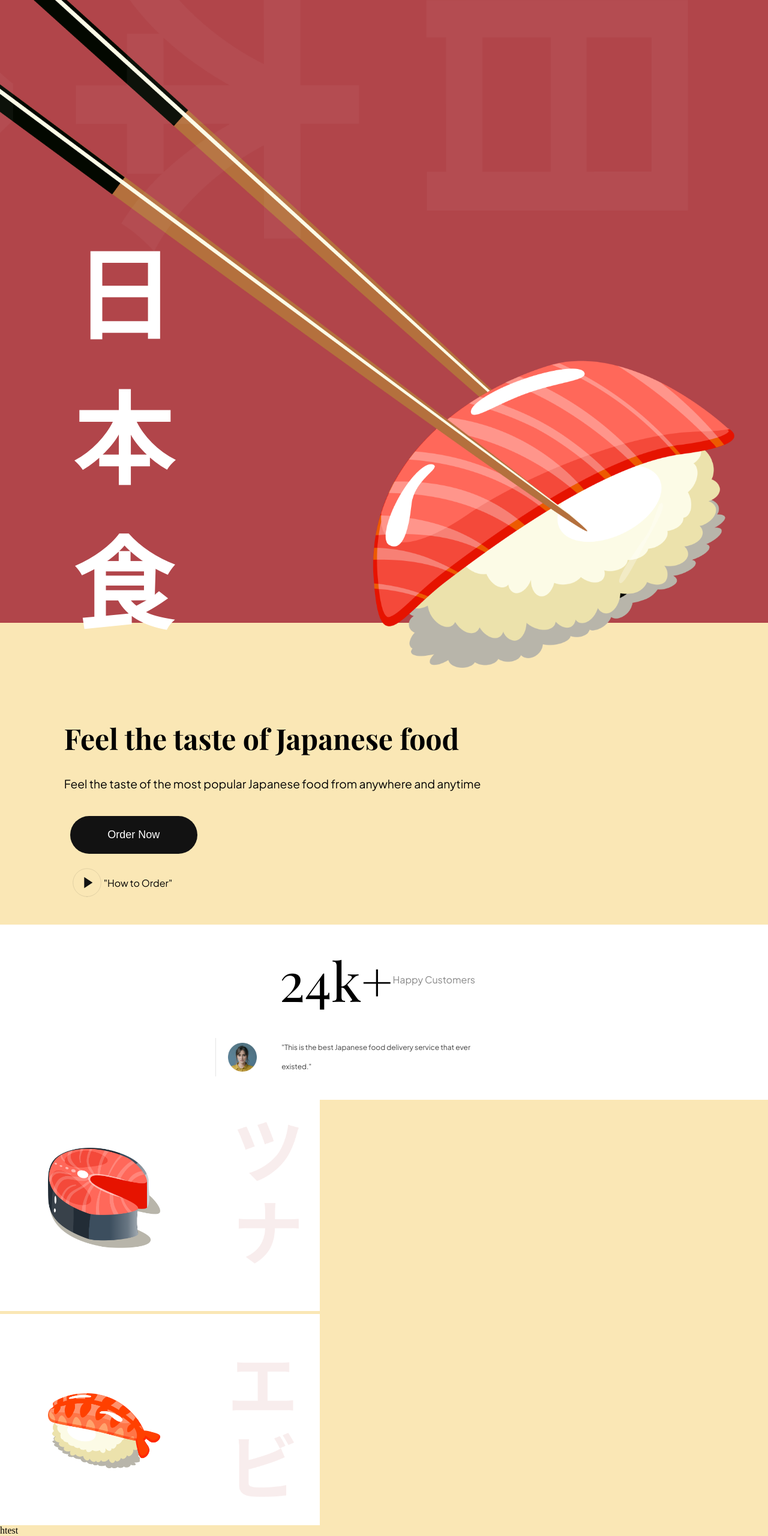
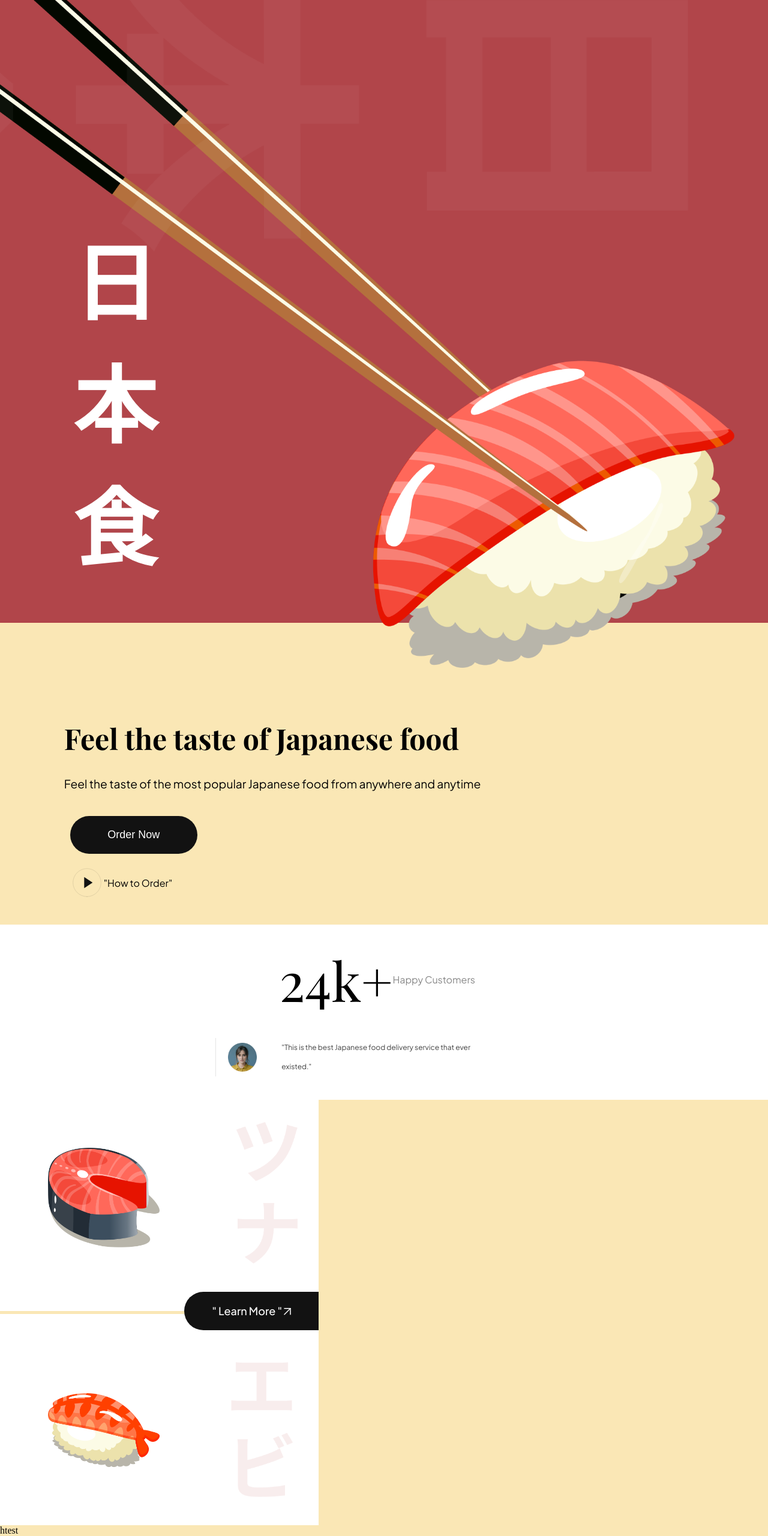
Before and after one commit to xolohee71/sushigrid, a website built with Vite: page index.html in a window 1280 px wide. Shown: the part 240-2800 px from the top of the page at 60% size. Built offline with nearby package versions, Linux system fonts and the light colour scheme; files whose address does not match are found by name.

Commit message:
added button and fix desktop view for about right card

```diff
--- a/css/sections/about.css
+++ b/css/sections/about.css
@@ -16,6 +16,7 @@
     background-size: cover;
     background-color: #fff;
     height: 22rem;
+    width: 33.2rem;
 }
 
 .about__image-1 img{
@@ -31,11 +32,37 @@
     background-size: cover;
     background-color: #fff;
     padding: 15%;
-    margin-top: 1%;
+    margin-top: 0.3rem;
     height: 22rem;
+    width: 33.2rem;
 }
 
 .about__image-2 img{
     width: 50%;
     padding-top: 14%;
 }
+
+/* button middle */
+
+.about .about-us__button{
+    padding: 12px 32px;
+    min-height: 64px;
+    background: var(--secondary-color);
+    border-radius: 32px 0 0 32px;
+    border: 0;
+    outline: 0;
+    color: #fff;
+    font-family: var(--plus-jakarta-sans);
+    font-weight: 500;
+    font-size: 18px;
+    line-height: 23px;
+    cursor: pointer;
+    position: relative;
+    grid-row: 2/3;
+    grid-column: 1/6;
+    height: 1rem;
+    z-index: 1;
+    width: 14rem;
+    top: -2rem;
+    left: 19.2rem;
+}
--- a/css/sections/hero.css
+++ b/css/sections/hero.css
@@ -11,7 +11,7 @@
     background-color: var(--primary-color);
     grid-column: 1/6;
     grid-row: 1/2;
-    height: 100vh;
+    height: 42rem;
 }
 
 .hero .hero-image{
@@ -25,9 +25,9 @@
 }
 
 .hero-title h2{
-    font-size: 7rem;
+    font-size: 6rem;
     color: #fff;
-    top: 28%;
+    top: 34%;
     left: -1%;
     position: relative;
 
@@ -42,7 +42,9 @@
 .hero .hero-content-info{
     grid-column: 7/13;
     grid-row: 1/2;
-    align-self: center;
+    align-self:center;
+    top: -8rem;
+    position: relative;
 }
 
 .hero-content-info h1{
@@ -62,9 +64,9 @@
     grid-column: 7/12;
     grid-row: 1/2;
     position: relative;
-    bottom: -69%;
-    height: 10vh;
-    padding: 2vh 0;
+    bottom: -21rem;
+    height: 8rem;
+    padding: 2rem 0;
     /* justify-self: center; */
 }
 
@@ -109,8 +111,9 @@
     grid-column: 6/13;
     grid-row: 1/2;
     position: relative;
-    top:84%;
-    height: 16vh;
+    top:29rem;
+    height: 13rem;
+    padding: 1%;
     background-color: #fff;
     z-index: -1;
 }
@@ -161,7 +164,7 @@
     opacity: 0.8;
 }
 
-@media only screen and (max-width: 1284px){
+@media only screen and (max-width: 1418px){
     .hero .overlay-hero{
         grid-column: 1/13;
         height: 92%;
@@ -176,12 +179,13 @@
     .hero-title h2{
         top: 41%;
         left: 38%;
-        font-size: 13vw;
+        font-size: 11vw;
     }
     .hero .hero-content-info{
         padding-top: 5%;
         grid-column: 2/12;
         grid-row: 2/3;
+        position: unset;
     }
     .hero .hero-content-info h1{
         font-size: 3rem;
--- a/index.html
+++ b/index.html
@@ -72,6 +72,10 @@
           <img src="assets/sushi-3.png" alt="">
           <!-- <img src="assets/about_bg1.png" alt=""> -->
         </div>
+        <button class="about-us__button">
+          " Learn More "
+          <img src="assets/arrow-up-right.svg" alt="">
+        </button>
         <div class="about__image-2">
           <img src="assets/sushi-2.png" alt="">
           <!-- <img src="assets/about_bg2.png" alt=""> -->
```
